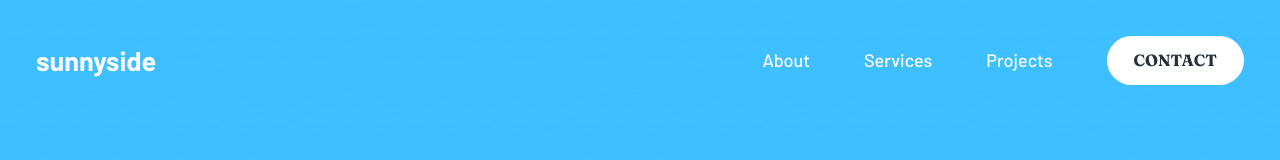
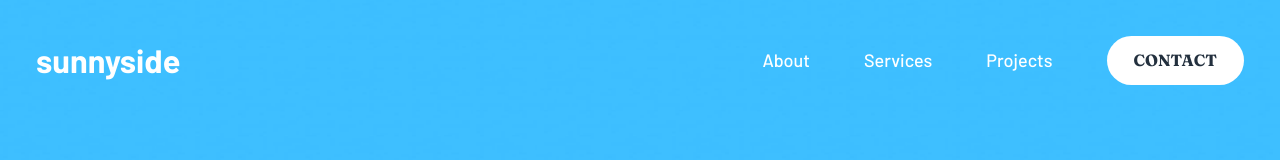
Before and after one commit to thiagoa-martins/sunnyside-agency-landing-page, a React (Create React App) app: page / in a window 1280 px wide. Shown: the top 160 px of the page. Built offline with nearby package versions, Linux system fonts and the light colour scheme.

Commit message:
Add color prop

```diff
--- a/src/components/logo/logo.css
+++ b/src/components/logo/logo.css
@@ -1,4 +1,4 @@
 .logo {
     font-weight: bold;
-    font-size: 1.5rem;
+    font-size: 1.8rem;
 }
--- a/src/components/logo/logo.js
+++ b/src/components/logo/logo.js
@@ -1,7 +1,11 @@
 import "./logo.css";
 
-const Logo = () => {
-    return <span className="logo">sunnyside</span>;
+const Logo = ({ color }) => {
+    return <span className="logo" style={{ color }}>sunnyside</span>;
+};
+
+Logo.defaultProps = {
+    color: "var(--color-neutral-white)"
 };
 
 export default Logo;
```
